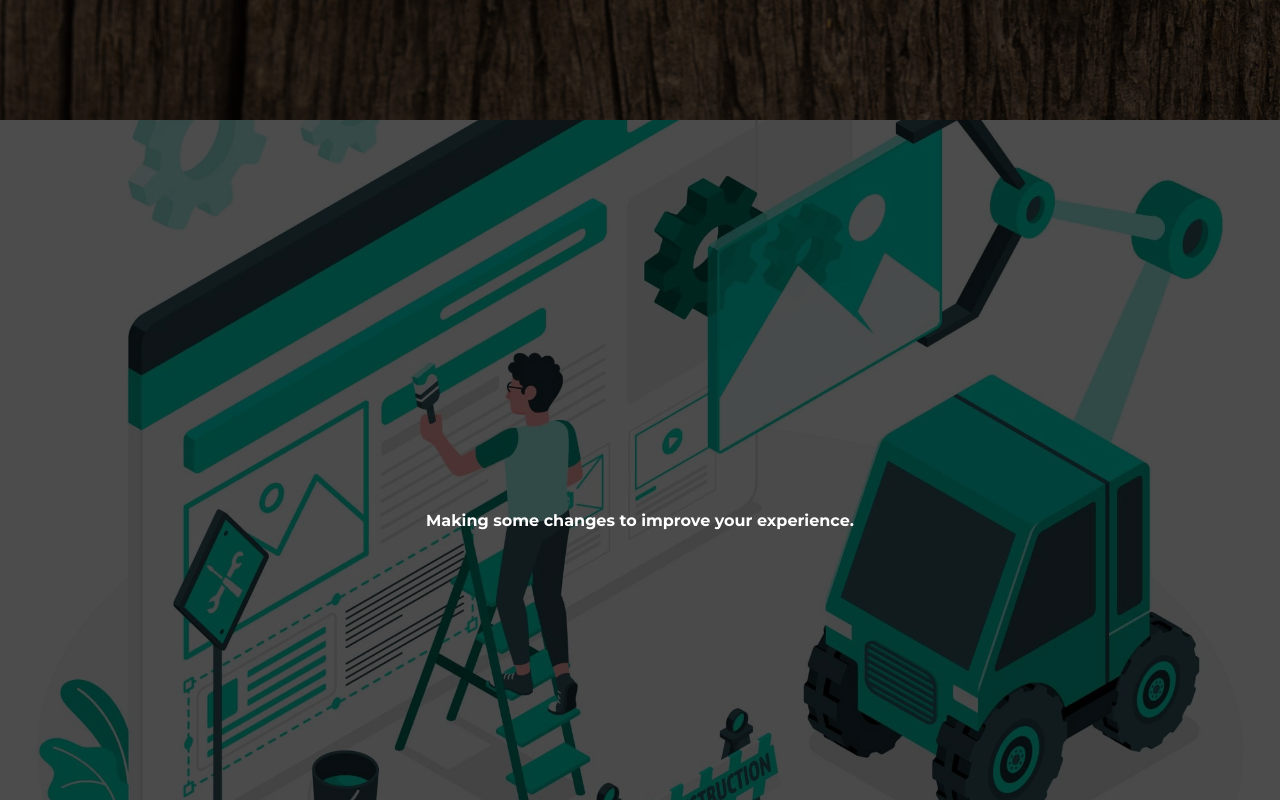
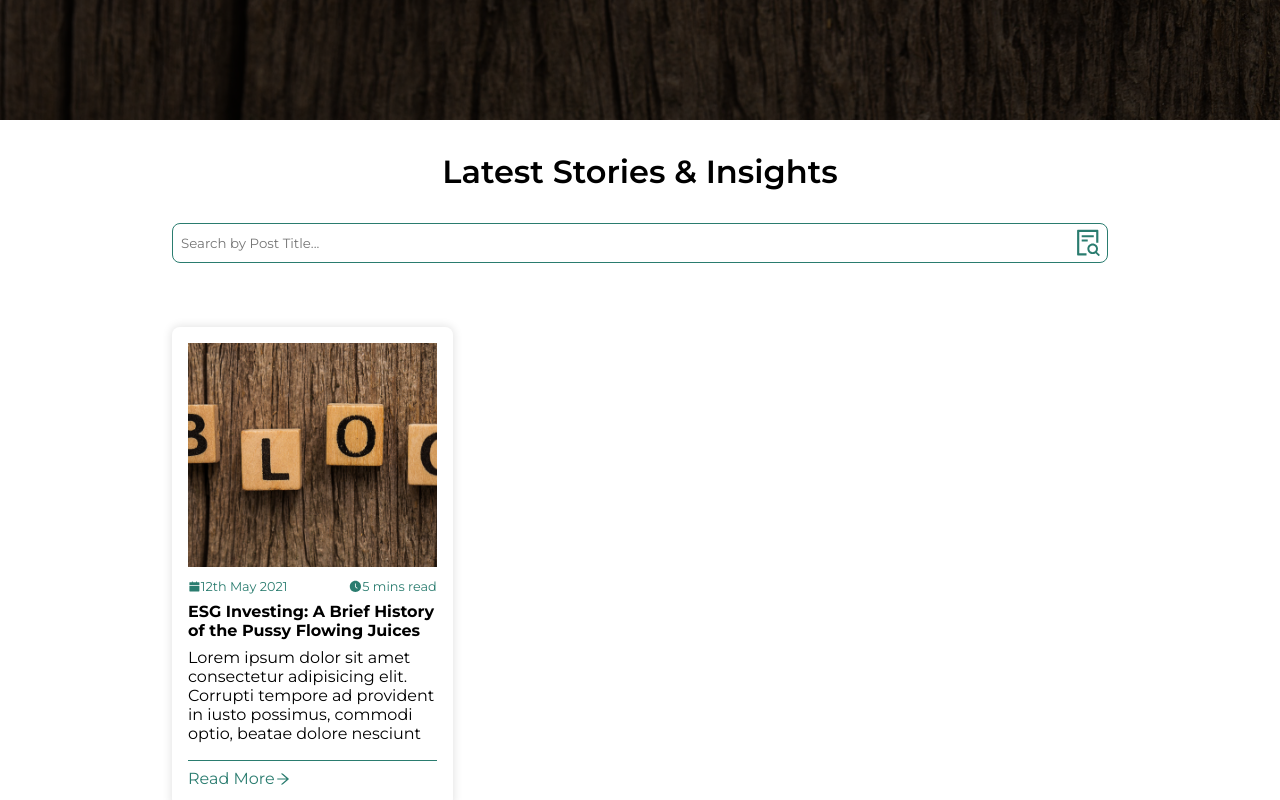
Before and after one commit to nuelobeto/ehioba-company, a React (Vite) app: page /insights in a window 1280 px wide. Shown: the part 680-1480 px from the top of the page. Built offline with nearby package versions, Linux system fonts and the light colour scheme.

Commit message:
insight page

```diff
--- a/src/components/Footer/Footer.tsx
+++ b/src/components/Footer/Footer.tsx
@@ -30,7 +30,9 @@ const Footer = () => {
         <FooterSection>
           <h3>Company</h3>
           {CompanyLinks.map((link, index) => (
-            <p key={index}>{link.text}</p>
+            <p onClick={() => navigate(`${link.link}`)} key={index}>
+              {link.text}
+            </p>
           ))}
         </FooterSection>
         <FooterSection>
--- a/src/pages/Contact/style.ts
+++ b/src/pages/Contact/style.ts
@@ -54,6 +54,9 @@ export const ContactInput = styled.div`
       border: 0.15rem solid ${COLORS.lightGreen};
       transition: 0.3s ease-in-out;
     }
+    &::placeholder {
+      color: ${COLORS.gray};
+    }
   }
 `;
 
--- a/src/pages/Insights/Insights.tsx
+++ b/src/pages/Insights/Insights.tsx
@@ -1,12 +1,25 @@
-import { BLOG_IMAGE, COMING_SOON } from "../../assets/images";
+import {
+  AiFillClockCircle,
+  AiOutlineFileSearch,
+  AiFillCalendar,
+  AiOutlineArrowRight,
+} from "react-icons/ai";
+import { BLOG_IMAGE } from "../../assets/images";
 import Footer from "../../components/Footer/Footer";
 import Navbar from "../../components/Navbar/Navbar";
+import { HeroContainer, HeroImage, HeroText } from "../About/style";
 import {
-  HeroContainer,
-  HeroImage,
-  HeroSubText,
-  HeroText,
-} from "../About/style";
+  PostContainer,
+  PostSectionTitle,
+  PostTitle,
+  SearchContainer,
+  PostSection,
+  PostCard,
+  PostDetails,
+  PostImage,
+  PostContent,
+  ReadMore,
+} from "./style";
 
 const Insights = () => {
   return (
@@ -14,14 +27,40 @@ const Insights = () => {
       <Navbar />
       <HeroContainer>
         <HeroImage src={BLOG_IMAGE} />
-        <HeroText>Insights</HeroText>
+        <HeroText>Latest ESG Trends</HeroText>
       </HeroContainer>
-      <HeroContainer>
-        <HeroImage src={COMING_SOON} />
-        <HeroSubText>
-          Making some changes to improve your experience.
-        </HeroSubText>
-      </HeroContainer>
+      <PostSection>
+        <PostSectionTitle>Latest Stories & Insights</PostSectionTitle>
+        <SearchContainer>
+          <input type="text" placeholder="Search by Post Title..." />
+          <AiOutlineFileSearch />
+        </SearchContainer>
+        <PostContainer>
+          <PostCard>
+            <PostImage src={BLOG_IMAGE} />
+            <PostDetails>
+              <div>
+                <AiFillCalendar /> 12th May 2021
+              </div>
+              <div>
+                <AiFillClockCircle /> 5 mins read
+              </div>
+            </PostDetails>
+            <PostTitle>
+              ESG Investing: A Brief History of the Pussy Flowing Juices
+            </PostTitle>
+            <PostContent>
+              Lorem ipsum dolor sit amet consectetur adipisicing elit. Corrupti
+              tempore ad provident in iusto possimus, commodi optio, beatae
+              dolore nesciunt sapiente cum quisquam unde quas eius? Dolorum
+              quasi harum quas.
+            </PostContent>
+            <ReadMore>
+              <p>Read More</p> <AiOutlineArrowRight />
+            </ReadMore>
+          </PostCard>
+        </PostContainer>
+      </PostSection>
       <Footer />
     </>
   );
--- /dev/null
+++ b/src/pages/Insights/style.ts
@@ -0,0 +1,110 @@
+import { styled } from "styled-components";
+import { COLORS } from "../../utils/colors";
+
+export const PostSection = styled.div`
+  max-width: 1000px;
+  margin: 0 auto;
+  padding: 2rem;
+`;
+
+export const PostSectionTitle = styled.h2`
+  font-size: 2rem;
+  font-weight: 600;
+  text-align: center;
+`;
+
+export const SearchContainer = styled.div`
+  display: flex;
+  align-items: center;
+  justify-content: center;
+  margin: 2rem 0;
+  padding: 0.2rem 0.2rem 0.2rem 0.5rem;
+  border: 0.12rem solid ${COLORS.darkGreen};
+  border-radius: 0.5rem;
+  transition: all 0.2s ease-in-out;
+  &:focus-within {
+    border: 0.12rem solid ${COLORS.lightGreen};
+  }
+  & > input {
+    width: 100%;
+    height: 2rem;
+    border: none;
+    &:focus {
+      outline: none;
+    }
+  }
+  & > svg {
+    font-size: 2rem;
+    color: ${COLORS.darkGreen};
+    &:hover {
+      color: ${COLORS.lightGreen};
+      cursor: pointer;
+    }
+  }
+`;
+
+export const PostContainer = styled.div`
+  padding: 2rem 0;
+  display: flex;
+  flex-wrap: wrap;
+  gap: 1rem;
+  width: 100%;
+`;
+
+export const PostCard = styled.div`
+  width: 30%;
+  height: 30rem;
+  border-radius: 0.5rem;
+  padding: 1rem;
+  box-shadow: 0 0 0.5rem 0.1rem rgba(0, 0, 0, 0.1);
+  transition: all 0.2s ease-in-out;
+  &:hover {
+    cursor: pointer;
+    scale: 1.01;
+  }
+  @media (max-width: 768px) {
+    width: 100%;
+  }
+`;
+
+export const PostImage = styled.img`
+  width: 100%;
+  height: 50%;
+  object-fit: cover;
+`;
+
+export const PostDetails = styled.div`
+  display: flex;
+  justify-content: space-between;
+  margin: 0.5rem 0;
+  & > div {
+    font-size: 0.8rem;
+    color: ${COLORS.darkGreen};
+    display: flex;
+    align-items: center;
+  }
+`;
+
+export const PostTitle = styled.h4``;
+
+export const PostContent = styled.p`
+  height: 6rem;
+  font-size: 1rem;
+  margin: 0.5rem 0;
+  overflow: hidden;
+`;
+
+export const ReadMore = styled.div`
+  border-top: 0.1rem solid ${COLORS.darkGreen};
+  padding: 0.5rem 0;
+  margin-top: 1rem;
+  color: ${COLORS.darkGreen};
+  display: flex;
+  align-items: center;
+  & > p {
+    &:hover {
+      cursor: pointer;
+      color: ${COLORS.lightGreen};
+    }
+  }
+`;
--- a/src/utils/constants.ts
+++ b/src/utils/constants.ts
@@ -127,10 +127,7 @@ export const SupportLinks: FooterLinksType[] = [
     text: "FAQ",
     link: "/support",
   },
-  {
-    text: "Cookie Policy",
-    link: "/support",
-  },
+
   {
     text: "Privacy Policy",
     link: "/support",
@@ -139,4 +136,8 @@ export const SupportLinks: FooterLinksType[] = [
     text: "Terms of Use",
     link: "/support",
   },
+  {
+    text: "Admin",
+    link: "/admin",
+  },
 ];
```
